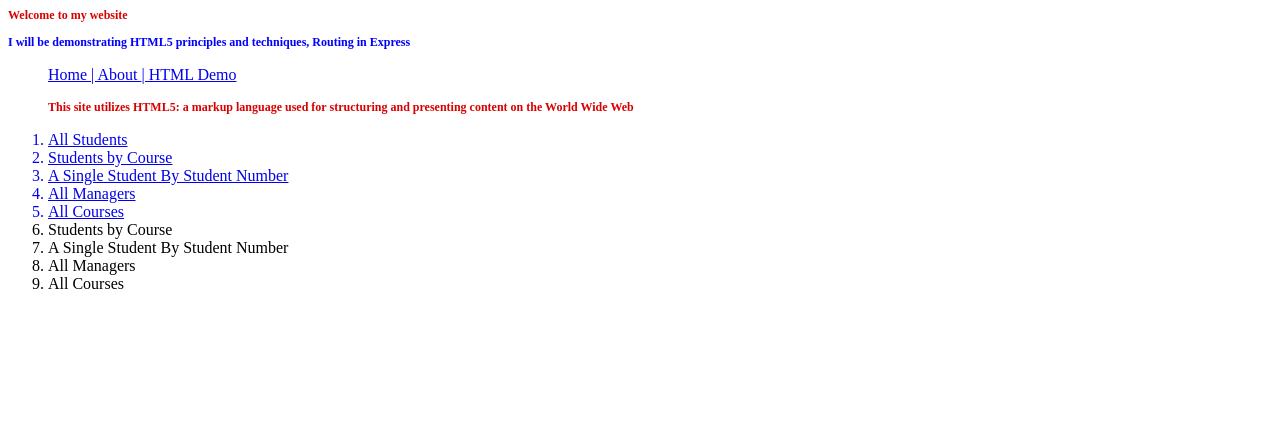
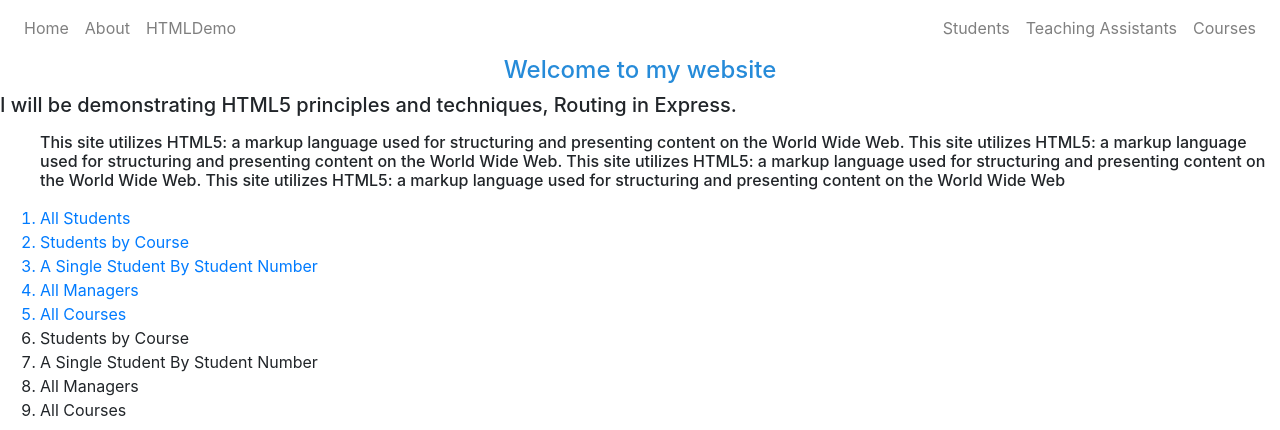
Before and after one commit to PMarieMEM/Web700_app, a Node server app: page / in a window 1280 px wide. Shown: the top 430 px of the page. Run offline with Node 20, Linux system fonts and the light colour scheme.

Commit message:
update assignment 4, for theme.css and home links

```diff
--- a/public/css/theme.css
+++ b/public/css/theme.css
@@ -1,24 +1,15 @@
-h1{
-    color: rgb(218, 0, 0);
-    font-size: 12px;
+h1 {
+    font-size: 24pt;
+    font-family: Arial;
 }
-h2{
-    color: rgba(255, 255, 0, 0.925);
-    font-size: 12px;
+
+h5 {
+    font-size: 12pt;
+    font-family: "Sans Serif", Times, serif;
 }
-h3{
-    color: blue;
-    font-size: 12px;
+
+h6 {
+    font-size: 12pt;
+    font-style: italic;
+    font-weight: 500
 }
-h4{
-    color: rgb(218, 0, 0);
-    font-size: 12px;
-}
-h5{
-    color: rgba(255, 255, 0, 0.925);
-    font-size: 12px;
-}
-h6{
-    color: blue;
-    font-size: 12px;
-}
--- a/views/home.html
+++ b/views/home.html
@@ -1,31 +1,52 @@
-<!doctype html>
+<!DOCTYPE html>
 <html>
-    <head>
-        <link rel="stylesheet" href="theme.css">
-        <meta charset="utf-8">
-        <title>My Web Page</title>
-        <style>
+	<head>
 
-    </style>
+		<title>
+        WEB700_147010219</title>
+
+        <meta charset="UTF-8">
+		<meta http-equiv="X-UA-Compatible" content="IE=edge">
+		<meta name="viewport" content="width=device-width, initial-scale=1.0">
+		<link rel="stylesheet" href="https://stackpath.bootstrapcdn.com/bootstrap/4.3.1/css/bootstrap.min.css" integrity="sha384-ggOyR0iXCbMQv3Xipma34MD+dH/1fQ784/j6cY/iJTQUOhcWr7x9JvoRxT2MZw1T" crossorigin="anonymous">
+        <link rel="stylesheet" href="./public/css/theme.css" type="text/css/"/> <!--inserted css link though theme.css is still empty-->
+
     </head>
+    <nav class="navbar navbar-expand-lg navbar-light bg-#2eadd1">
 
+        <button class="navbar-toggler" type="button" data-toggle="collapse" data-target="#navbarSupportedContent" aria-controls="navbarSupportedContent" aria-expanded="false" aria-label="Toggle navigation">
+            <span class="navbar-toggler-icon"></span>
+        </button>
+
+        <div class="collapse navbar-collapse" id="navbarSupportedContent">
+                <ul class="navbar-nav mr-auto">
+					<li class="nav-item"><a class="nav-link" href="home.html"> Home </a>
+                    <li class="nav-item"><a class="nav-link" href="about.html"> About</a>
+					<li class="nav-item"><a class="nav-link" href="htmlDemo.html">HTMLDemo</a></li>
+				</ul>
+            <ul class="navbar-nav ml-auto">
+                <li class="nav-item"><a class="nav-link" href="/students">Students</a></li>
+                <li class="nav-item"><a class="nav-link" href="/tas">Teaching Assistants</a></li>
+                <li class="nav-item"><a class="nav-link" href="/courses">Courses</a></li>
+            </ul>
+        </div>
+    </nav>
     <body>
         <!-- This is a comment -->
-        <h1>Welcome to my website</h1>
+        <h1 style="color: rgb(38, 139, 217);
+        font-size: 24px; text-align: center;">Welcome to my website</h1>
         <article>
             <header>
-                <h3>I will be demonstrating HTML5 principles and techniques, Routing in Express</h3>
-                <nav>
-                    <ul>
-                        <a href="home.html"> Home </a>
-                        <a href="about.html">  | About </a>
-                        <a href="htmlDemo.html">  | HTML Demo </a>
-                    </ul>
+                <h5>I will be demonstrating HTML5 principles and techniques, Routing in Express.
 
-                </nav>
+                </h5>
+
                 <ol>
                     <p>
-                        <h4>This site utilizes HTML5: a markup language used for structuring and presenting content on the World Wide Web</h4>
+                        <h6>This site utilizes HTML5: a markup language used for structuring and presenting content on the World Wide Web.
+                            This site utilizes HTML5: a markup language used for structuring and presenting content on the World Wide Web.
+                            This site utilizes HTML5: a markup language used for structuring and presenting content on the World Wide Web.
+                            This site utilizes HTML5: a markup language used for structuring and presenting content on the World Wide Web</h6>
                     </p>
                     <a id = "students" href="http://localhost:8080/students"><li>All Students</li></a>
                     <a id = "students" href="http://localhost:8080/students/?course=4"><li>Students by Course</li></a>
```
Also changed, not shown: views/htmlDemo.html (+23 -1 lines).
